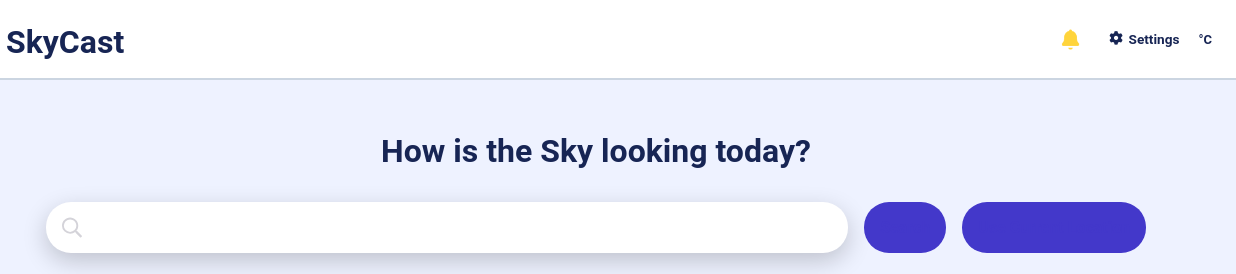
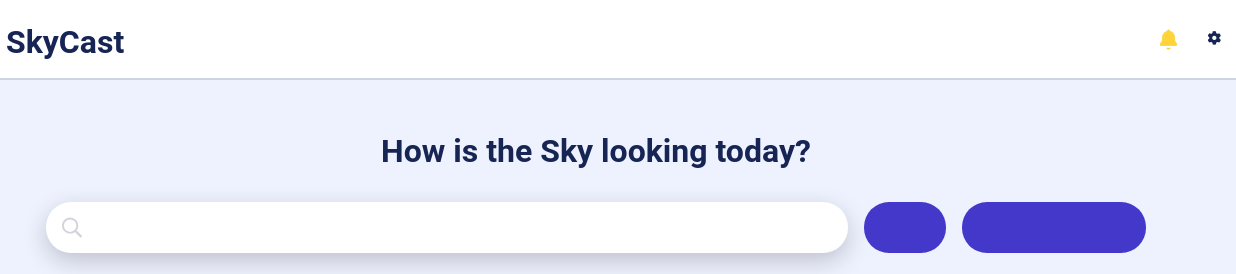
Before and after one commit to MedsonKasese/SkyCast, a plain HTML site: page index.html in a window 1280 px wide. Shown: the top 274 px of the page, 44-1280 px from the left. Drawn offline with nearby package versions, Linux system fonts and the light colour scheme; no server answers.

Commit message:
ui: show settings as icon only

```diff
--- a/index.html
+++ b/index.html
@@ -53,18 +53,9 @@
             aria-hidden="true"
           ></span>
         </button>
-        <a class="header-settings-link" href="settings.html" aria-label="Open app settings">
+        <a class="header-settings-link" href="settings.html" aria-label="Open app settings" title="Settings">
           <i class="fa-solid fa-gear" aria-hidden="true"></i>
-          <span>Settings</span>
         </a>
-        <button
-          type="button"
-          class="units-icon"
-          id="units-toggle"
-          aria-label="Switch temperature units"
-        >
-          °C
-        </button>
       </div>
     </header>
 
```
